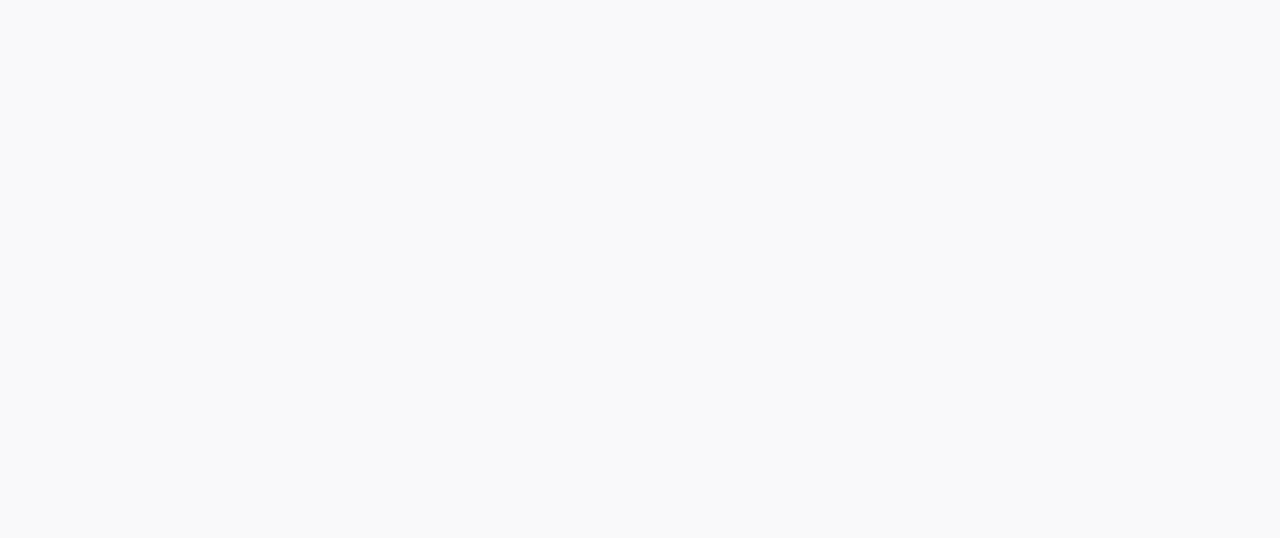
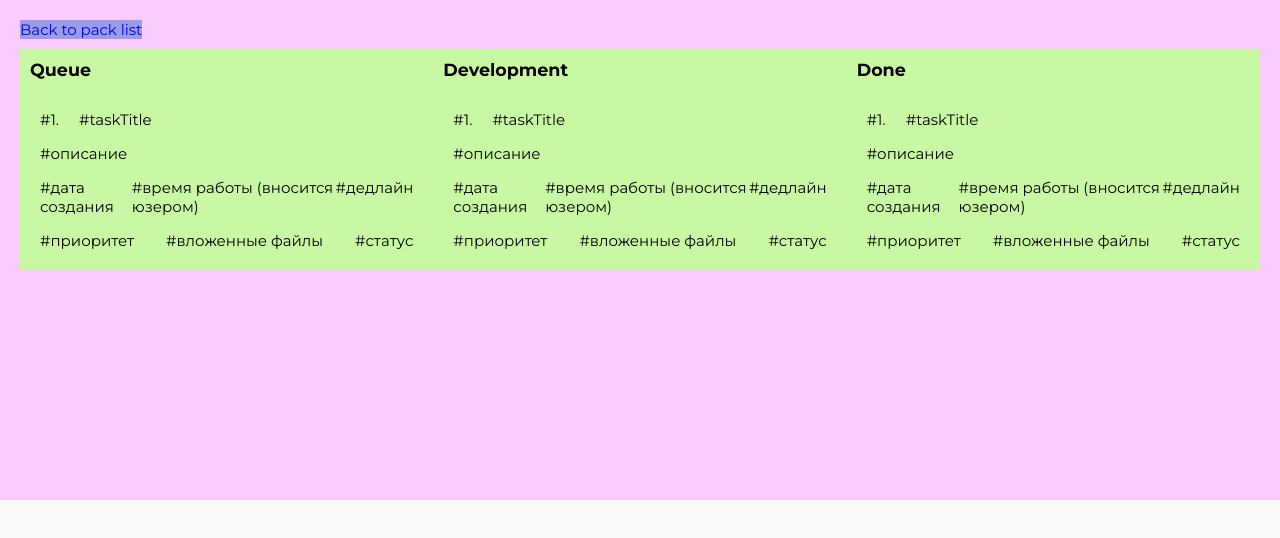
Before and after one commit to romchesko-pazzi/test-todolist, a React (Create React App) app: page /tasks in a window 1280 px wide. Shown: the top 538 px of the page. Built offline with nearby package versions, Linux system fonts and the light colour scheme; the HTML template or start-up script is replaced by a standard one.

Commit message:
feat: add prep data for app

```diff
--- a/src/app/App.tsx
+++ b/src/app/App.tsx
@@ -1,5 +1,15 @@
 import React from 'react';
 
+import { Route, Routes } from 'react-router-dom';
+
+import { BoardsList } from '../pages/boardsList/BoardsList';
+import { TasksList } from '../pages/tasksList/TasksList';
+
 export const App = () => {
-  return <div />;
+  return (
+    <Routes>
+      <Route path="/" element={<BoardsList />} />
+      <Route path="/tasks" element={<TasksList />} />
+    </Routes>
+  );
 };
--- /dev/null
+++ b/src/components/board/Board.tsx
@@ -0,0 +1,27 @@
+import React from 'react';
+
+import { useNavigate } from 'react-router-dom';
+
+import s from './board.module.scss';
+
+export const Board: React.FC<PropsType> = props => {
+  const { boardId, title } = props;
+  const navigate = useNavigate();
+
+  const navigateToTasksPage = () => {
+    navigate('/tasks');
+  };
+
+  return (
+    <div className={s.box}>
+      <div className={s.board} onClick={navigateToTasksPage}>
+        <h3>{title}</h3>
+      </div>
+    </div>
+  );
+};
+
+type PropsType = {
+  title: string;
+  boardId: string;
+};
--- /dev/null
+++ b/src/components/modals/baseModal/BaseModal.tsx
@@ -0,0 +1,28 @@
+import React, { ReactNode } from 'react';
+
+import './modal.scss';
+
+export const BaseModal: React.FC<PropsType> = props => {
+  const { active, setActive, children } = props;
+
+  const closeModal = () => setActive(false); // закрыть при нажатии на затемнённую область
+  const intercept = (e: React.MouseEvent<HTMLDivElement, MouseEvent>) =>
+    e.stopPropagation(); // чтобы не закрывалось при нажатии на контентную часть модалки
+
+  return (
+    <div className={active ? 'modal active' : 'modal'} onClick={closeModal}>
+      <div
+        className={active ? 'modal__content active' : 'modal__content'}
+        onClick={intercept}
+      >
+        {children}
+      </div>
+    </div>
+  );
+};
+
+type PropsType = {
+  active: boolean;
+  setActive: (active: boolean) => void;
+  children: ReactNode;
+};
--- /dev/null
+++ b/src/components/task/Task.tsx
@@ -0,0 +1,5 @@
+import React from 'react';
+
+export const Task = () => {
+  return <div>#TASK</div>;
+};
--- /dev/null
+++ b/src/context/boardsReducer/boardsReducer.ts
@@ -0,0 +1,40 @@
+const initState: BoardType[] = [];
+
+export const BoardsReducer = (
+  state = initState,
+  action: BoardsActionsType,
+): BoardType[] => {
+  switch (action.type) {
+    case 'boards/create-board':
+      return [...state, { ...action.payload.board }];
+    case 'boards/set-boards':
+      return [...state, ...action.payload.boards];
+    default: {
+      return state;
+    }
+  }
+};
+
+export const createBoard = (board: BoardType) => {
+  return {
+    type: 'boards/create-board',
+    payload: { board },
+  } as const;
+};
+
+export const setBoards = (boards: BoardType[]) => {
+  return {
+    type: 'boards/set-boards',
+    payload: { boards },
+  } as const;
+};
+
+type CreateBoardType = ReturnType<typeof createBoard>;
+type SetBoardsType = ReturnType<typeof setBoards>;
+
+export type BoardsActionsType = CreateBoardType | SetBoardsType;
+
+type BoardType = {
+  title: string;
+  boardId: string;
+};
--- a/src/context/store.ts
+++ b/src/context/store.ts
@@ -1,12 +1,11 @@
-import {
-  applyMiddleware,
-  combineReducers,
-  legacy_createStore as createStore,
-} from 'redux';
-import thunk from 'redux-thunk';
+import { combineReducers, legacy_createStore as createStore } from 'redux';
+
+import { BoardsReducer } from './boardsReducer/boardsReducer';
 
 export type RootStateType = ReturnType<typeof rootReducer>;
 
-export const rootReducer = combineReducers({});
+export const rootReducer = combineReducers({
+  boards: BoardsReducer,
+});
 
-export const store = createStore(rootReducer, applyMiddleware(thunk));
+export const store = createStore(rootReducer);
--- /dev/null
+++ b/src/pages/boardsList/BoardsList.tsx
@@ -0,0 +1,62 @@
+import React, { ChangeEvent, useEffect, useState } from 'react';
+
+import { useDispatch } from 'react-redux';
+
+import { Board } from '../../components/board/Board';
+import { BaseModal } from '../../components/modals/baseModal/BaseModal';
+import { createBoard, setBoards } from '../../context/boardsReducer/boardsReducer';
+import { guid } from '../../utils/functions/generateRandomId/guid';
+import { useAppSelector } from '../../utils/hooks/typedUseSelector';
+
+import s from './boardsList.module.scss';
+
+export const BoardsList = () => {
+  const [modalActive, setModalActive] = useState(false);
+  const [titleValue, setTitleValue] = useState<string>('');
+  const dispatch = useDispatch();
+  const boards = useAppSelector(state => state.boards);
+
+  useEffect(() => {
+    const boardsAsString = localStorage.getItem('boards');
+
+    if (boardsAsString) {
+      const parsedBoards = JSON.parse(boardsAsString);
+
+      if (boards.length < 1) dispatch(setBoards(parsedBoards));
+    }
+  }, []);
+
+  useEffect(() => {
+    if (boards.length > 0) localStorage.setItem('boards', JSON.stringify(boards));
+  }, [boards]);
+
+  const openModal = () => setModalActive(true);
+  const boardTitleHandler = (e: ChangeEvent<HTMLInputElement>) => {
+    setTitleValue(e.currentTarget.value);
+  };
+  const createBoardHandler = () => {
+    setModalActive(false);
+    setTitleValue('');
+    dispatch(createBoard({ title: titleValue, boardId: guid() }));
+  };
+
+  return (
+    <div className={s.container}>
+      <div className={s.addBoard}>
+        <button onClick={openModal} type="button">
+          add new board
+        </button>
+      </div>
+      {boards.map(m => (
+        <Board key={m.boardId} title={m.title} boardId={m.boardId} />
+      ))}
+      <BaseModal active={modalActive} setActive={setModalActive}>
+        Enter board name
+        <input type="text" value={titleValue} onChange={boardTitleHandler} />
+        <button type="button" onClick={createBoardHandler}>
+          create
+        </button>
+      </BaseModal>
+    </div>
+  );
+};
--- /dev/null
+++ b/src/pages/tasksList/TasksList.tsx
@@ -0,0 +1,77 @@
+import React from 'react';
+
+import { Link } from 'react-router-dom';
+
+import s from './tasksList.module.scss';
+
+export const TasksList = () => {
+  return (
+    <div className={s.container}>
+      <Link className={s.returnToBoards} to="/">
+        <span>Back to pack list</span>
+      </Link>
+      <div className={s.flexContainer}>
+        <div className={s.column}>
+          <h3>Queue</h3>
+          <div className={s.task}>
+            <div className={s.heading}>
+              <div className={s.taskNumber}>#1.</div>
+              <div className={s.taskTitle}>#taskTitle</div>
+            </div>
+            <div className={s.taskTitle}>#описание</div>
+            <div className={s.date}>
+              <div>#дата создания</div>
+              <div>#время работы (вносится юзером)</div>
+              <div>#дедлайн</div>
+            </div>
+            <div className={s.statuses}>
+              <div>#приоритет</div>
+              <div>#вложенные файлы</div>
+              <div>#статус</div>
+            </div>
+          </div>
+        </div>
+        <div className={s.column}>
+          <h3>Development</h3>
+          <div className={s.task}>
+            <div className={s.heading}>
+              <div className={s.taskNumber}>#1.</div>
+              <div className={s.taskTitle}>#taskTitle</div>
+            </div>
+            <div className={s.taskTitle}>#описание</div>
+            <div className={s.date}>
+              <div>#дата создания</div>
+              <div>#время работы (вносится юзером)</div>
+              <div>#дедлайн</div>
+            </div>
+            <div className={s.statuses}>
+              <div>#приоритет</div>
+              <div>#вложенные файлы</div>
+              <div>#статус</div>
+            </div>
+          </div>
+        </div>
+        <div className={s.column}>
+          <h3>Done</h3>
+          <div className={s.task}>
+            <div className={s.heading}>
+              <div className={s.taskNumber}>#1.</div>
+              <div className={s.taskTitle}>#taskTitle</div>
+            </div>
+            <div className={s.taskTitle}>#описание</div>
+            <div className={s.date}>
+              <div>#дата создания</div>
+              <div>#время работы (вносится юзером)</div>
+              <div>#дедлайн</div>
+            </div>
+            <div className={s.statuses}>
+              <div>#приоритет</div>
+              <div>#вложенные файлы</div>
+              <div>#статус</div>
+            </div>
+          </div>
+        </div>
+      </div>
+    </div>
+  );
+};
--- /dev/null
+++ b/src/utils/functions/generateRandomId/guid.ts
@@ -0,0 +1,11 @@
+export const guid = () => {
+  const x = 0x10000;
+  const y = 16;
+  const s4 = () => {
+    return Math.floor((1 + Math.random()) * x)
+      .toString(y)
+      .substring(1);
+  };
+
+  return `${s4() + s4()}-${s4()}-${s4()}-${s4()}-${s4()}${s4()}${s4()}`;
+};
--- /dev/null
+++ b/src/utils/hooks/typedUseSelector.ts
@@ -0,0 +1,5 @@
+import { TypedUseSelectorHook, useSelector } from 'react-redux';
+
+import { RootStateType } from '../../context/store';
+
+export const useAppSelector: TypedUseSelectorHook<RootStateType> = useSelector;
```
